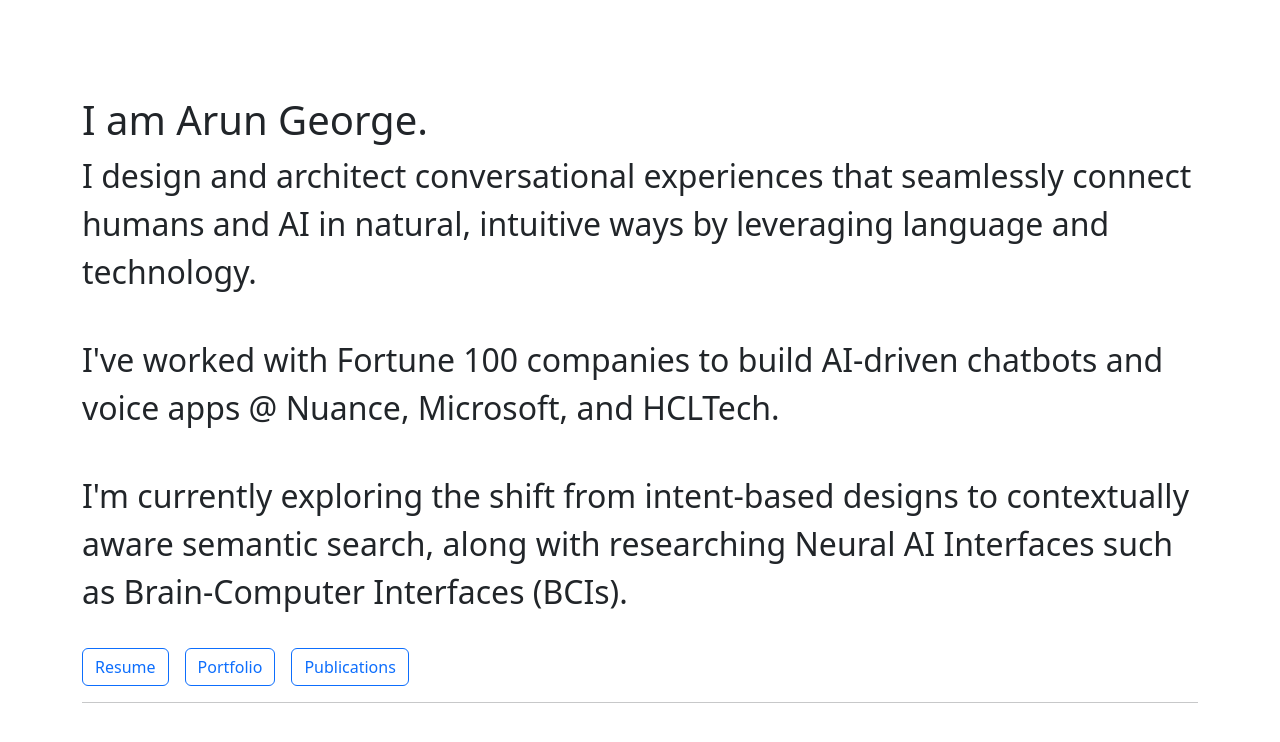
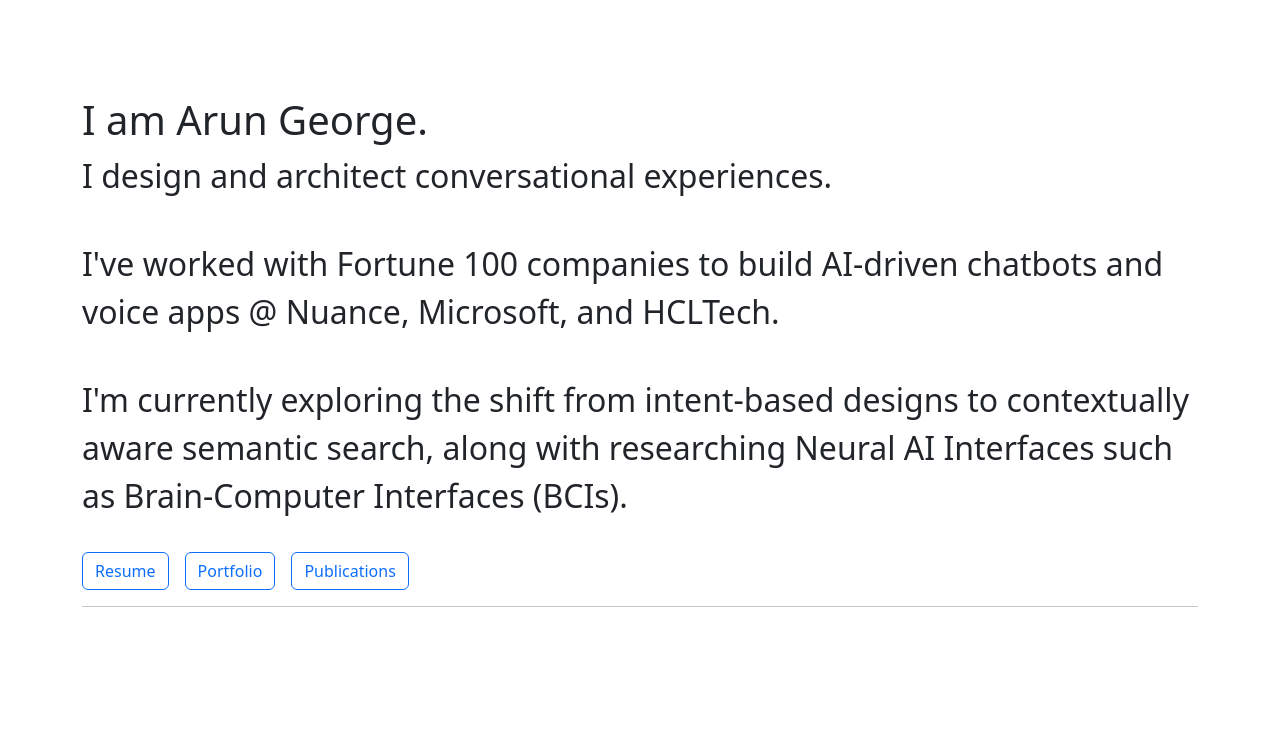
Before and after one commit to theuxfactor/arungeorge.me, a Next.js app: page / in a window 1280 px wide. Shown: the top 742 px of the page. Built offline with nearby package versions, Linux system fonts and the light colour scheme.

Commit message:
Update page.js
Updated landing text.

```diff
--- a/src/app/page.js
+++ b/src/app/page.js
@@ -9,8 +9,7 @@
 
       <h1>I am Arun George.</h1>
        <p className="fs-2 fw-normal">
-       I design and architect conversational experiences that seamlessly connect humans and AI in natural, intuitive ways by leveraging language and technology.
-        </p> <br />
+       I design and architect conversational experiences.  </p> <br />
   <p className="fs-2 fw-normal">I&apos;ve worked with Fortune 100 companies to build AI-driven chatbots and voice apps @ Nuance, Microsoft, and HCLTech.</p> <br />
   <p className="fs-2 fw-normal"> I&apos;m currently exploring the shift from intent‑based designs to contextually aware semantic search, along with researching Neural AI Interfaces such as Brain-Computer Interfaces (BCIs).</p>
 
```
